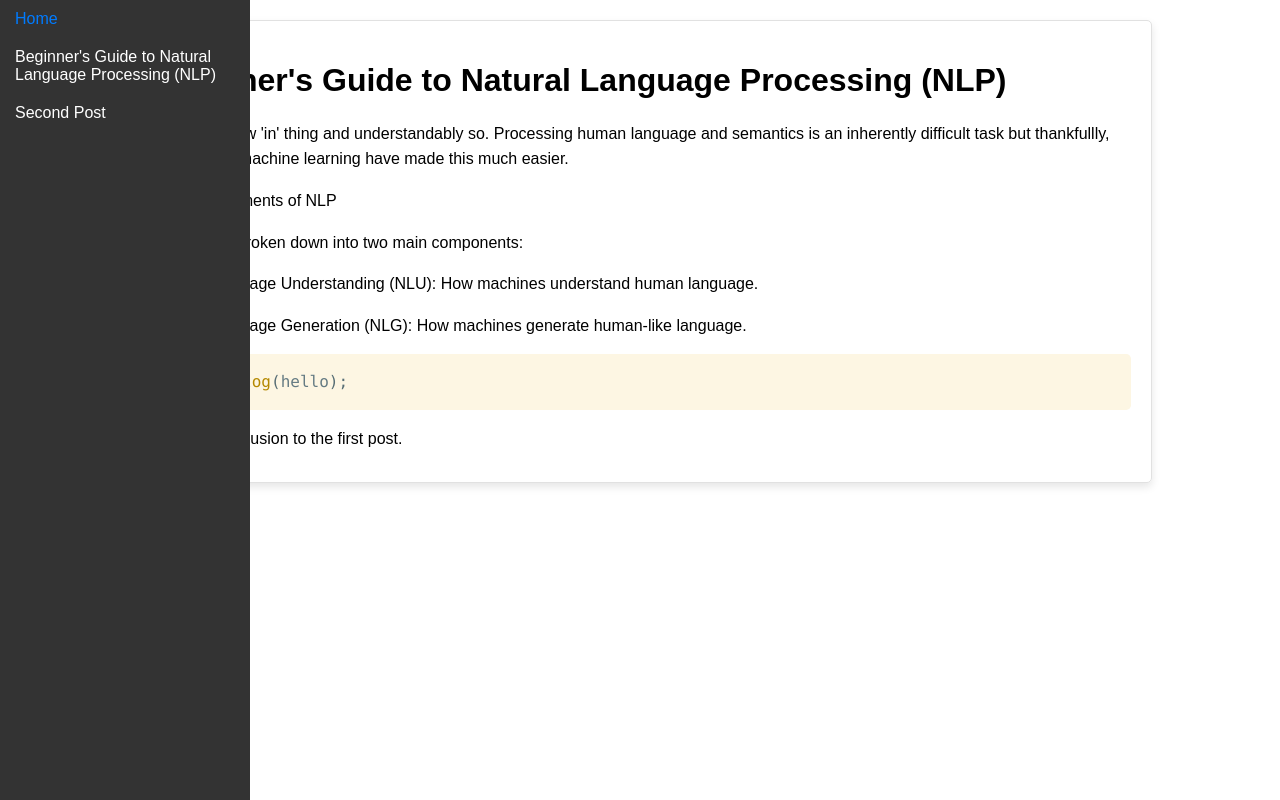
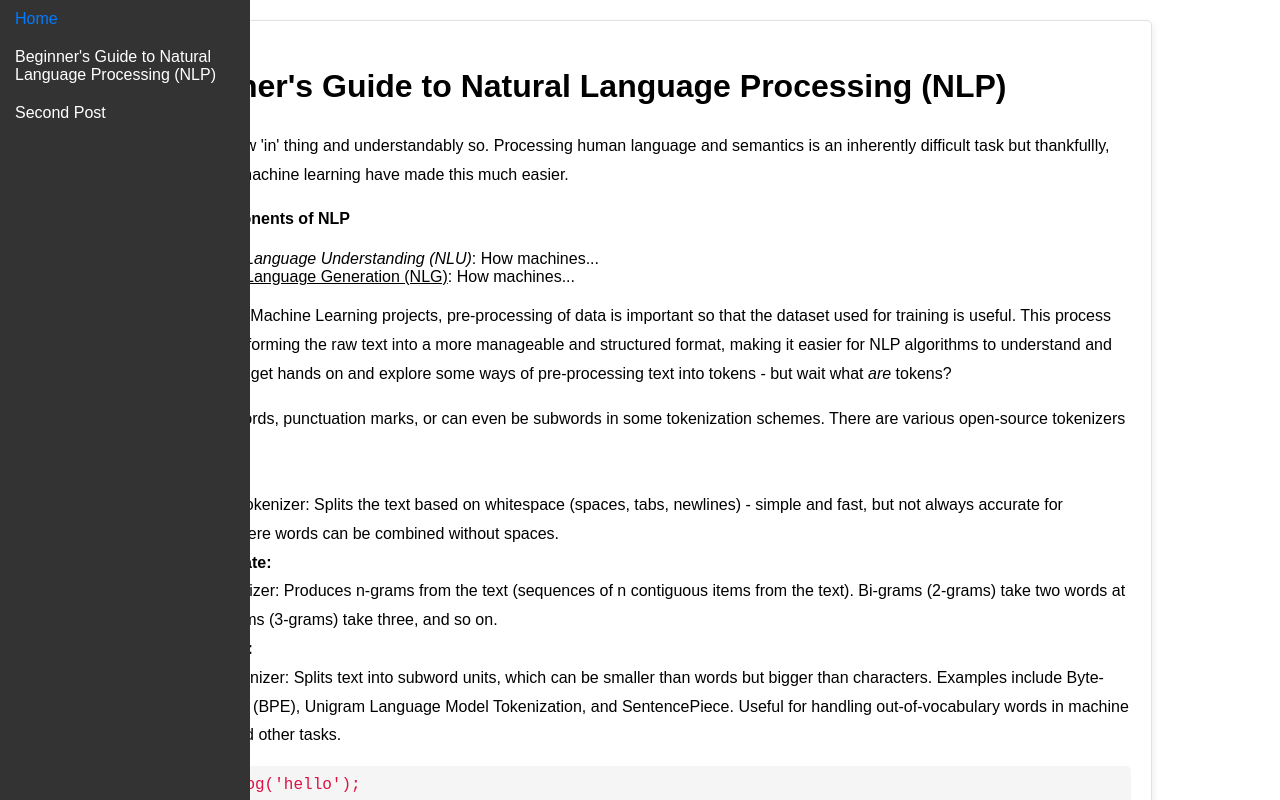
Before and after one commit to MustafaAH10/my-website, a React (Create React App) app: page /blog/1 in a window 1280 px wide. Shown: the top 800 px of the page. Built offline with nearby package versions, Linux system fonts and the light colour scheme.

Commit message:
First blog content

```diff
--- a/src/blogData.js
+++ b/src/blogData.js
@@ -4,24 +4,87 @@ const blogPosts = [
 	{
 		id: "1",
 		title: "Beginner's Guide to Natural Language Processing (NLP)",
-		content: [
-			{
-				type: "text",
-				value:
-					"NLP is the new 'in' thing and understandably so. Processing human language and semantics is an inherently difficult task but thankfullly, advances in machine learning have made this much easier.",
-			},
-			{
-				type: "text",
-				value: `
-                Basic Components of NLP
-                NLP can be broken down into two main components:
-                Natural Language Understanding (NLU): How machines understand human language.
-                Natural Language Generation (NLG): How machines generate human-like language.
-                `,
-			},
-			{ type: "code", value: "console.log(hello);" },
-			{ type: "text", value: "This is a conclusion to the first post." },
-		],
+		content: (
+			// {
+			// 	type: "text",
+			// 	value:
+			// 		"NLP is the new 'in' thing and understandably so. Processing human language and semantics is an inherently difficult task but thankfullly, advances in machine learning have made this much easier.",
+			// },
+			// {
+			// 	type: "text",
+			// 	value: `
+			//     Basic Components of NLP
+			//     NLP can be broken down into two main components:
+			//     	- Natural Language Understanding (NLU): How machines understand human language.
+			//     	- Natural Language Generation (NLG): How machines generate human-like language.
+			//     `,
+			// },
+			// { type: "code", value: "console.log(hello);" },
+			// {
+			// 	type: "image",
+			// 	value: "path_to_your_image1.jpg", // For example: "/images/nlp-intro.jpg"
+			// },
+			// { type: "text", value: "This is a conclusion to the first post." },
+			<>
+				<p>
+					NLP is the new 'in' thing and understandably so. Processing human
+					language and semantics is an inherently difficult task but
+					thankfullly, advances in machine learning have made this much easier.
+				</p>
+				<p>
+					<strong>Basic Components of NLP</strong>
+				</p>
+				<ul>
+					<li>
+						<em>Natural Language Understanding (NLU)</em>: How machines...
+					</li>
+					<li>
+						<u>Natural Language Generation (NLG)</u>: How machines...
+					</li>
+				</ul>
+				<p>
+					Just like most Machine Learning projects, pre-processing of data is
+					important so that the dataset used for training is useful. This
+					process involves transforming the raw text into a more manageable and
+					structured format, making it easier for NLP algorithms to understand
+					and analyze. Let's get hands on and explore some ways of
+					pre-processing text into tokens - but wait what <em> are </em> tokens?
+				</p>
+				<p>
+					Tokens are words, punctuation marks, or can even be subwords in some
+					tokenization schemes. There are various open-source tokenizers
+					available:
+					<li>
+						<strong>Basic:</strong>
+						<br />
+						Whitespace Tokenizer: Splits the text based on whitespace (spaces,
+						tabs, newlines) - simple and fast, but not always accurate for
+						languages where words can be combined without spaces.
+					</li>
+					<li>
+						<strong>Intermediate:</strong>
+						<br />
+						N-gram Tokenizer: Produces n-grams from the text (sequences of n
+						contiguous items from the text). Bi-grams (2-grams) take two words
+						at a time, tri-grams (3-grams) take three, and so on.
+					</li>
+					<li>
+						<strong>Advanced:</strong>
+						<br />
+						Subword Tokenizer: Splits text into subword units, which can be
+						smaller than words but bigger than characters. Examples include
+						Byte-Pair Encoding (BPE), Unigram Language Model Tokenization, and
+						SentencePiece. Useful for handling out-of-vocabulary words in
+						machine translation and other tasks.
+					</li>
+				</p>
+				<pre>
+					<code>console.log('hello');</code>
+				</pre>
+				<img src="path_to_your_image1.jpg" alt="NLP" />
+				<p>This is a conclusion to the first post.</p>
+			</>
+		),
 	},
 	{
 		id: "2",
--- a/src/components/Blog.js
+++ b/src/components/Blog.js
@@ -22,17 +22,26 @@ function Blog() {
 	if (!post) return <p>Post not found!</p>;
 
 	return (
+		// <div className="blog-post-container">
+		// 	<h1>{post.title}</h1>
+		// 	{post.content.map((item, i) => {
+		// 		switch (item.type) {
+		// 			case "text":
+		// 				return <NewlineText key={i} text={item.value} />;
+		// 			case "code":
+		// 				return <CodeBlock key={i} code={item.value} />;
+		// 			case "image":
+		// 				return (
+		// 					<img key={i} src={item.value} alt="" className="blog-image" />
+		// 				);
+		// 			default:
+		// 				return null;
+		// 		}
+		// 	})}
+		// </div>
 		<div className="blog-post-container">
 			<h1>{post.title}</h1>
-			{post.content.map((item, i) => {
-				if (item.type === "text") {
-					return <NewlineText key={i} text={item.value} />;
-				} else if (item.type === "code") {
-					return <CodeBlock key={i} code={item.value} />;
-				} else {
-					return null;
-				}
-			})}
+			{post.content}
 		</div>
 	);
 }
--- a/src/components/Home.js
+++ b/src/components/Home.js
@@ -1,13 +1,22 @@
 import React from "react";
+import "../styles/Home.css";
 
 function Home() {
 	return (
 		<div>
 			<h1>About Me</h1>
+			<img
+				src="/displayPicture.jpg"
+				style={{ width: "200px", height: "auto" }}
+			/>
 			<p>
-				Welcome to my personal website. Here you'll find information about me
-				and my interests.
+				Hi! I'm Mustafa - a Year 3 Computer Engineering undergraduate at the
+				National University of Singapore! Welcome to my personal website. Here
+				you'll find more information about me and my interests, along with a
+				blog I started to document my learnings about Machine Learning and more
+				specifically, NLP which I have a keen interest in.
 			</p>
+
 			{/* You can add more information about yourself here */}
 		</div>
 	);
--- a/src/components/Navbar.js
+++ b/src/components/Navbar.js
@@ -1,20 +1,34 @@
-import React from "react";
+import React, { useState } from "react";
 import { Link } from "react-router-dom";
 import blogPosts from "../blogData";
 import "../styles/Navbar.css";
 
 function Navbar() {
+	const [isNavOpen, setIsNavOpen] = useState(false);
+
 	return (
-		<nav className="navbar">
+		<>
+			<button
+				className="navbar-toggle"
+				onClick={() => setIsNavOpen(!isNavOpen)}
+			>
+				☰
+			</button>
+			<nav className={`navbar ${isNavOpen ? "open" : ""}`}>
 				<Link to="/">Home</Link>
 				<div>
 					{blogPosts.map((post) => (
-					<Link key={post.id} to={`/blog/${post.id}`}>
+						<Link
+							key={post.id}
+							to={`/blog/${post.id}`}
+							onClick={() => setIsNavOpen(false)}
+						>
 							{post.title}
 						</Link>
 					))}
 				</div>
 			</nav>
+		</>
 	);
 }
 
--- a/src/styles/Blog.css
+++ b/src/styles/Blog.css
@@ -32,3 +32,22 @@
     border-radius: 4px;  /* optional: to round the borders of code block */
     margin-bottom: 10px;  /* optional: to add some space between code block and subsequent elements */
 }
+
+.blog-image {
+    max-width: 100%;
+    height: auto;
+    display: block;
+    margin: 10px 0; /* Add space above and below the image */
+}
+
+pre {
+	background-color: #f5f5f5;
+	padding: 10px;
+	border-radius: 5px;
+	overflow-x: auto;
+}
+
+code {
+	color: #d14;
+	font-family: 'Courier New', Courier, monospace;
+}
--- /dev/null
+++ b/src/styles/Home.css
@@ -0,0 +1,8 @@
+/* styles.css */
+h1 {
+    line-height: 1.5;
+}
+
+p {
+    line-height: 1.8;
+}
--- a/src/styles/Navbar.css
+++ b/src/styles/Navbar.css
@@ -1,19 +1,35 @@
-/* styles/Navbar.css */
 /* styles/Navbar.css */
 .navbar {
   position: fixed;
   top: 0;
   left: 0;
-  width: 250px; /* You can adjust this value as per your preference */
+  width: 250px;
   height: 100vh;
   background-color: #333;
-  overflow-y: auto; /* in case there are more items than can fit on the screen */
+  overflow-y: auto;
+  transform: translateX(-100%); /* By default, push the navbar out of the view */
+  transition: transform 0.3s ease-in-out; /* Animation to slide the navbar in/out */
+  z-index: 20; /* Ensures the navbar is above other elements */
 }
 
+.navbar.open {
+  transform: translateX(0); /* Slide the navbar into view */
+}
+
+.navbar-toggle {
+  position: fixed;
+  top: 15px;
+  left: 15px;
+  background: #333;
+  color: #fff;
+  border: none;
+  padding: 10px 15px;
+  z-index: 30; /* This ensures the button is above the navbar */
+}
 
 .navbar a {
   display: block;
-    padding: 10px 15px;  /* This adds some spacing around the links */
+  padding: 10px 15px;
   color: #fff;
   text-decoration: none;
 }
@@ -21,3 +37,13 @@
 .navbar a:hover {
   color: #007BFF;
 }
+
+@media (min-width: 768px) {
+  .navbar {
+    transform: translateX(0); /* Display the navbar as usual on larger screens */
+  }
+
+  .navbar-toggle {
+    display: none; /* Hide the toggle button on larger screens */
+  }
+}
--- a/src/styles/global.css
+++ b/src/styles/global.css
@@ -30,3 +30,9 @@ body, h1, h2, p, ul, li {
 body {
   font-family: Arial, sans-serif;
 }
+
+@media (max-width: 767px) {
+  .content-container {
+    padding-left: 0;
+  }
+}
```
Also changed, not shown: public/displayPicture.jpg (added). Lines whose indentation alone changed are shown as unchanged.
